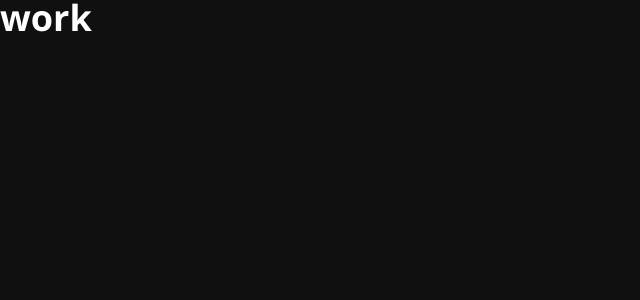
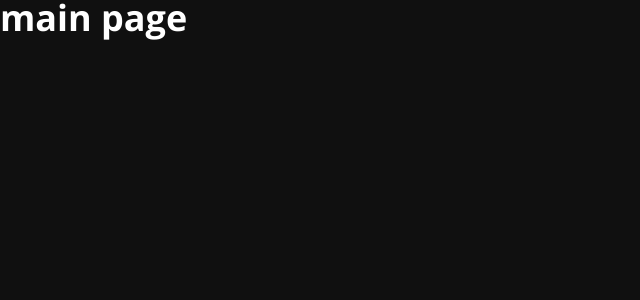
Before and after one commit to tntyyy/tune-client, a React app: page / in a window 1280 px wide. Shown: the top 300 px of the page, without its empty margins (0-640 px from the left). Built offline with nearby package versions, Linux system fonts and the light colour scheme.

Commit message:
feat: routes

```diff
--- a/package.json
+++ b/package.json
@@ -44,6 +44,7 @@
   },
   "dependencies": {
     "react": "^18.2.0",
-    "react-dom": "^18.2.0"
+    "react-dom": "^18.2.0",
+    "react-router-dom": "^6.4.2"
   }
 }
--- /dev/null
+++ b/src/components/App/App.tsx
@@ -0,0 +1,13 @@
+import React, { FC } from 'react';
+import {BrowserRouter} from "react-router-dom";
+import AppRoutes from "@/routes";
+
+const App: FC = () => {
+  return (
+      <BrowserRouter>
+          <AppRoutes />
+      </BrowserRouter>
+  );
+};
+
+export default App;
--- a/src/index.tsx
+++ b/src/index.tsx
@@ -1,11 +1,12 @@
 import React from "react";
 import { createRoot } from "react-dom/client";
 import "./index.scss"
+import App from "@/components/App/App";
 
 const root = createRoot(document.getElementById('root')!);
 
 const Root = (
-    <h1>work</h1>
+    <App />
 )
 
 root.render(Root);
--- /dev/null
+++ b/src/pages/MainPage/MainPage.tsx
@@ -0,0 +1,11 @@
+import React, { FC } from 'react';
+import styles from './MainPage.module.scss';
+
+const MainPage: FC = () => {
+
+  return (
+      <h1>main page</h1>
+  );
+};
+
+export default MainPage;
--- /dev/null
+++ b/src/routes/index.tsx
@@ -0,0 +1,13 @@
+import React from "react";
+import {useRoutes} from "react-router-dom";
+
+import MainPage from "@/pages/MainPage/MainPage";
+
+const AppRoutes = () => useRoutes([
+    {
+        path: "/",
+        element: <MainPage />
+    }
+]);
+
+export default AppRoutes;
```
Also changed, not shown: 1 other file (tests, documents, lock files or other folders).
